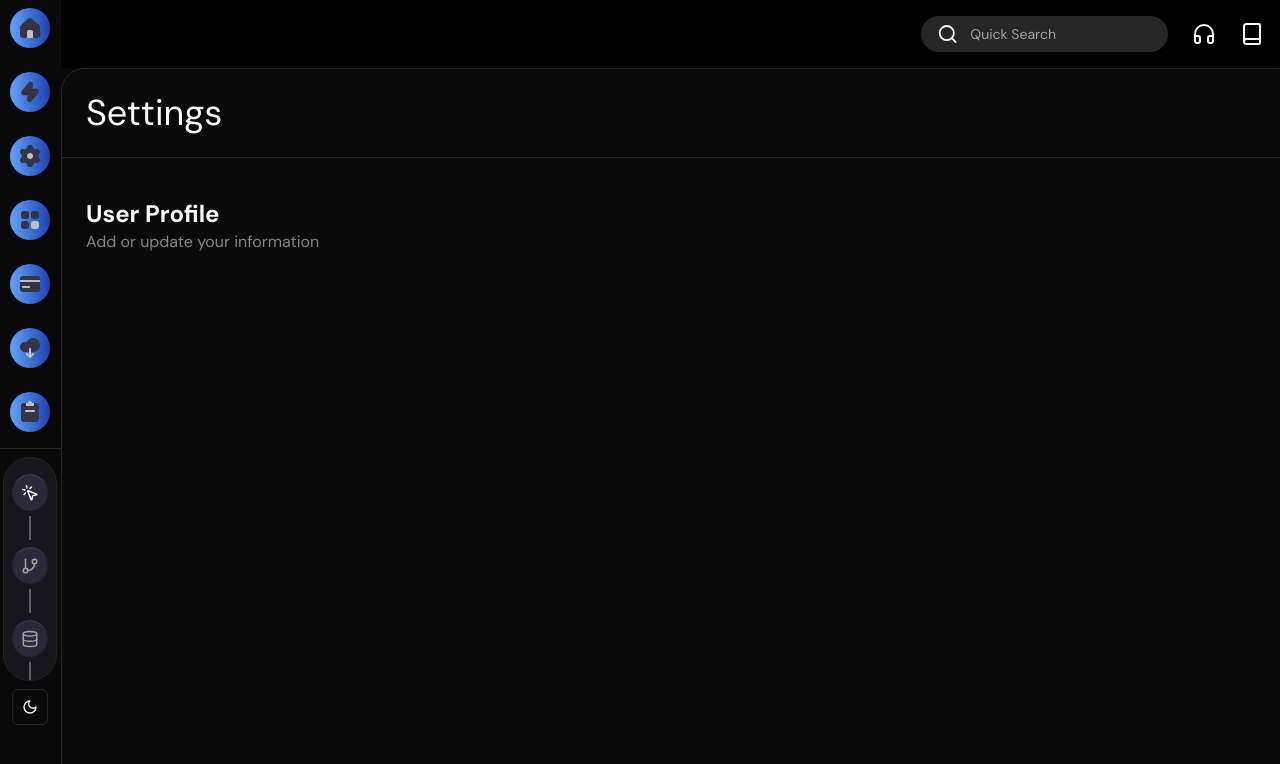
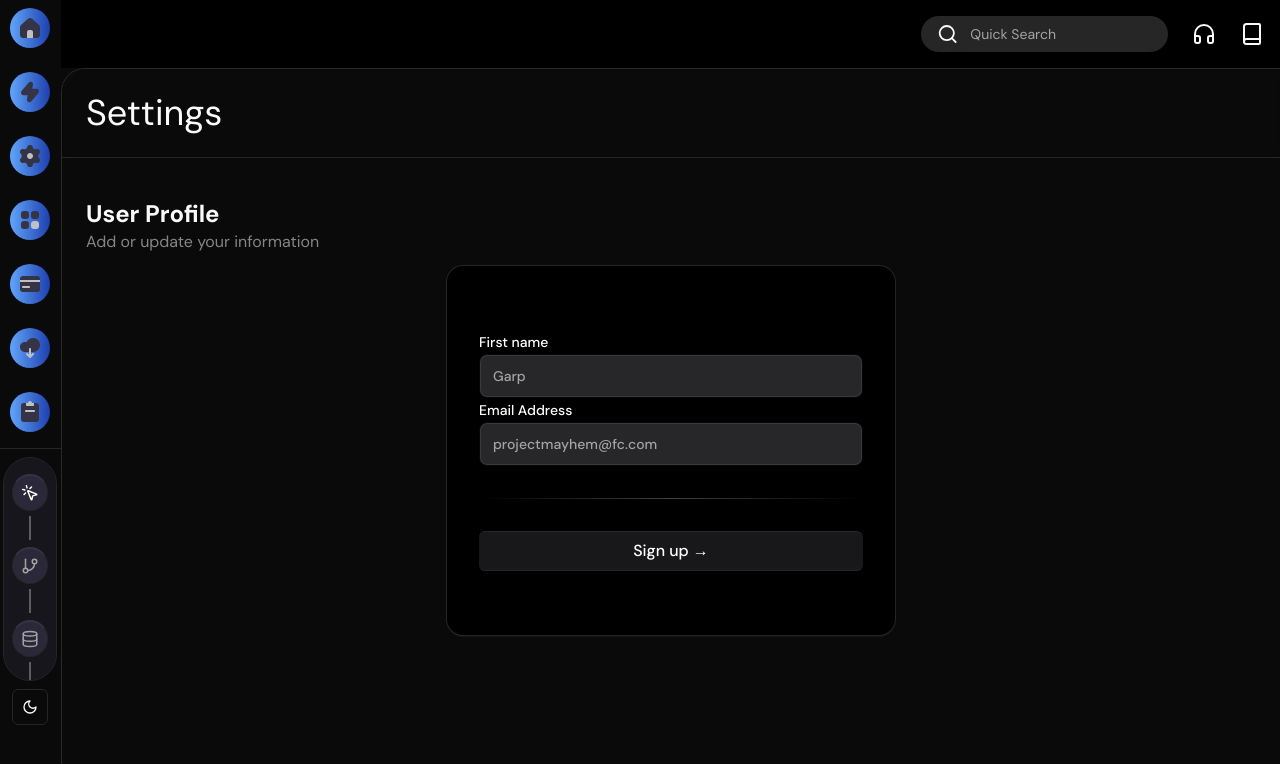
Before and after one commit to BadriVishalPadhy/Ai-automation-tool, a Next.js app: page /settings in a window 1280 px wide. Shown: the top 764 px of the page. Built offline with nearby package versions, Linux system fonts and the light colour scheme.

Commit message:
Add enhanced form components and styling for settings page

```diff
--- a/package.json
+++ b/package.json
@@ -10,13 +10,15 @@
   },
   "dependencies": {
     "@radix-ui/react-dropdown-menu": "^2.1.5",
+    "@radix-ui/react-label": "^2.1.2",
     "@radix-ui/react-separator": "^1.1.2",
     "@radix-ui/react-slot": "^1.1.1",
     "@radix-ui/react-tooltip": "^1.1.8",
+    "@tabler/icons-react": "^3.30.0",
     "class-variance-authority": "^0.7.1",
     "clsx": "^2.1.1",
     "lucide-react": "^0.474.0",
-    "motion": "^12.4.0",
+    "motion": "^12.4.1",
     "next": "15.1.6",
     "next-themes": "^0.4.4",
     "react": "^19.0.0",
--- a/src/app/(main)/(pages)/settings/page.tsx
+++ b/src/app/(main)/(pages)/settings/page.tsx
@@ -1,3 +1,6 @@
+import { Input } from "@/components/forms";
+import { LabelInputContainer } from "@/components/label";
+import { Label } from "@radix-ui/react-dropdown-menu";
 import React from "react";
 
 type Props = {};
@@ -15,6 +18,32 @@ const Settings = (props: Props) => {
             Add or update your information
           </p>
         </div>
+        <div className="max-w-md w-full mx-auto rounded-none md:rounded-2xl p-4 md:p-8 shadow-input bg-white dark:bg-black">
+          <form className="my-8">
+            <LabelInputContainer>
+              <label htmlFor="Name">First name</label>
+              <Input id="Name" placeholder="Garp" type="text" />
+            </LabelInputContainer>
+
+            <LabelInputContainer className="mb-4">
+              <label htmlFor="email">Email Address</label>
+              <Input
+                id="email"
+                placeholder="projectmayhem@fc.com"
+                type="email"
+              />
+            </LabelInputContainer>
+
+            <LabelInputContainer className="mb-8"></LabelInputContainer>
+            <div className="bg-gradient-to-r from-transparent via-neutral-300 dark:via-neutral-700 to-transparent my-8 h-[1px] w-full" />
+            <button
+              className="bg-gradient-to-br relative group/btn from-black dark:from-zinc-900 dark:to-zinc-900 to-neutral-600 block dark:bg-zinc-800 w-full text-white rounded-md h-10 font-medium shadow-[0px_1px_0px_0px_#ffffff40_inset,0px_-1px_0px_0px_#ffffff40_inset] dark:shadow-[0px_1px_0px_0px_var(--zinc-800)_inset,0px_-1px_0px_0px_var(--zinc-800)_inset]"
+              type="submit"
+            >
+              Sign up &rarr;
+            </button>
+          </form>
+        </div>
       </div>
     </div>
   );
--- /dev/null
+++ b/src/components/forms/index.tsx
@@ -0,0 +1,61 @@
+// Input component extends from shadcnui - https://ui.shadcn.com/docs/components/input
+"use client";
+import * as React from "react";
+import { cn } from "@/lib/utils";
+import { useMotionTemplate, useMotionValue, motion } from "framer-motion";
+
+export interface InputProps
+  extends React.InputHTMLAttributes<HTMLInputElement> {}
+
+const Input = React.forwardRef<HTMLInputElement, InputProps>(
+  ({ className, type, ...props }, ref) => {
+    const radius = 100; // change this to increase the rdaius of the hover effect
+    const [visible, setVisible] = React.useState(false);
+
+    let mouseX = useMotionValue(0);
+    let mouseY = useMotionValue(0);
+
+    function handleMouseMove({ currentTarget, clientX, clientY }: any) {
+      let { left, top } = currentTarget.getBoundingClientRect();
+
+      mouseX.set(clientX - left);
+      mouseY.set(clientY - top);
+    }
+    return (
+      <motion.div
+        style={{
+          background: useMotionTemplate`
+        radial-gradient(
+          ${visible ? radius + "px" : "0px"} circle at ${mouseX}px ${mouseY}px,
+          var(--blue-500),
+          transparent 80%
+        )
+      `,
+        }}
+        onMouseMove={handleMouseMove}
+        onMouseEnter={() => setVisible(true)}
+        onMouseLeave={() => setVisible(false)}
+        className="p-[2px] rounded-lg transition duration-300 group/input"
+      >
+        <input
+          type={type}
+          className={cn(
+            `flex h-10 w-full border-none bg-gray-50 dark:bg-zinc-800 text-black dark:text-white shadow-input rounded-md px-3 py-2 text-sm  file:border-0 file:bg-transparent
+          file:text-sm file:font-medium placeholder:text-neutral-400 dark:placeholder-text-neutral-600
+          focus-visible:outline-none focus-visible:ring-[2px]  focus-visible:ring-neutral-400 dark:focus-visible:ring-neutral-600
+           disabled:cursor-not-allowed disabled:opacity-50
+           dark:shadow-[0px_0px_1px_1px_var(--neutral-700)]
+           group-hover/input:shadow-none transition duration-400
+           `,
+            className
+          )}
+          ref={ref}
+          {...props}
+        />
+      </motion.div>
+    );
+  }
+);
+Input.displayName = "Input";
+
+export { Input };
--- /dev/null
+++ b/src/components/label/index.tsx
@@ -0,0 +1,24 @@
+// Label component extends from shadcnui - https://ui.shadcn.com/docs/components/label
+
+"use client";
+import * as React from "react";
+import * as LabelPrimitive from "@radix-ui/react-label";
+
+import { cn } from "@/lib/utils";
+
+const LabelInputContainer = React.forwardRef<
+  React.ElementRef<typeof LabelPrimitive.Root>,
+  React.ComponentPropsWithoutRef<typeof LabelPrimitive.Root>
+>(({ className, ...props }, ref) => (
+  <LabelPrimitive.Root
+    ref={ref}
+    className={cn(
+      "text-sm font-medium text-black dark:text-white leading-none peer-disabled:cursor-not-allowed peer-disabled:opacity-70",
+      className
+    )}
+    {...props}
+  />
+));
+LabelInputContainer.displayName = LabelPrimitive.Root.displayName;
+
+export { LabelInputContainer };
--- a/tailwind.config.ts
+++ b/tailwind.config.ts
@@ -1,4 +1,9 @@
 import type { Config } from "tailwindcss";
+
+const colors = require("tailwindcss/colors");
+const {
+	default: flattenColorPalette,
+} = require("tailwindcss/lib/util/flattenColorPalette");
 
 export default {
 	darkMode: ["class"],
@@ -9,6 +14,9 @@ export default {
 	],
 	theme: {
 		extend: {
+			boxShadow: {
+				input: `0px 2px 3px -1px rgba(0,0,0,0.1), 0px 1px 0px 0px rgba(25,28,33,0.02), 0px 0px 0px 1px rgba(25,28,33,0.08)`,
+			},
 			fontFamily: {
 				'press-start': ['"Press Start 2P"'],
 			},
@@ -73,10 +81,25 @@ export default {
 				}
 			}
 			,
-		}
+
+		},
+
 	},
 
 
 
-	plugins: [require("tailwindcss-animate")],
+	plugins: [require("tailwindcss-animate"), addVariablesForColors],
+
 } satisfies Config;
+
+
+function addVariablesForColors({ addBase, theme }: any) {
+	let allColors = flattenColorPalette(theme("colors"));
+	let newVars = Object.fromEntries(
+		Object.entries(allColors).map(([key, val]) => [`--${key}`, val])
+	);
+
+	addBase({
+		":root": newVars,
+	});
+}
```
Also changed, not shown: 1 other file (tests, documents, lock files or other folders).
